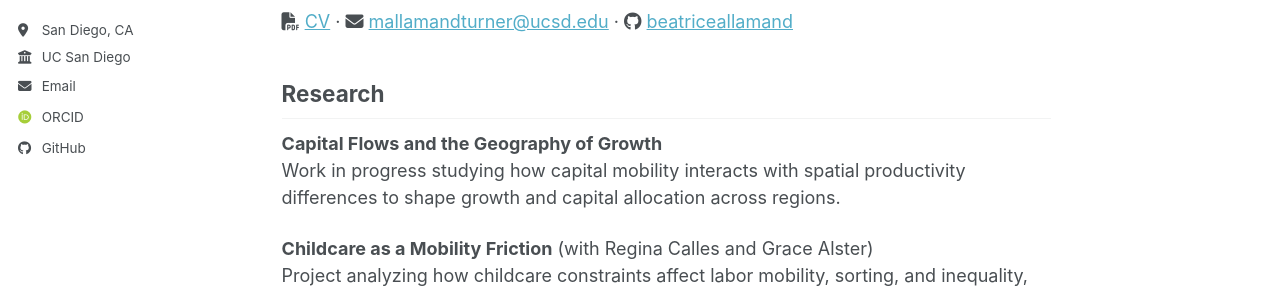
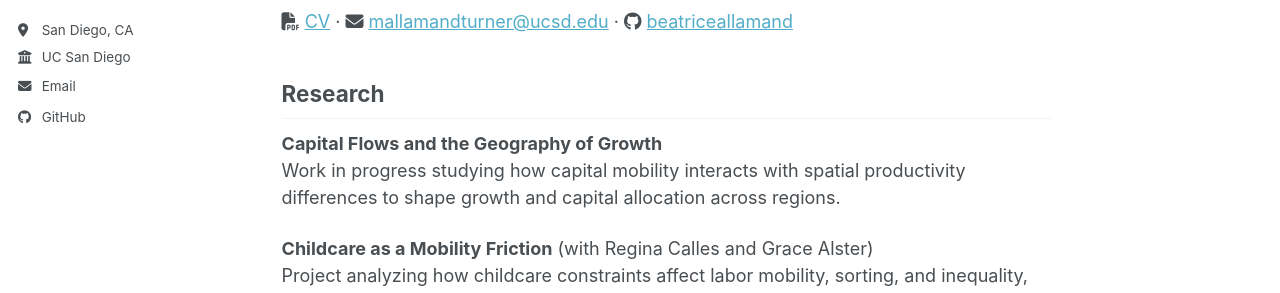
Before and after one commit to beatriceallamand/beatriceallamand.github.io, a Jekyll site: the page built from _pages/about.md, in a window 1280 px wide. Shown: the part 315-608 px from the top of the page. Built offline with Jekyll 4.4.1, drawn with Linux system fonts in a browser that asks for light colours; some web fonts are replaced; a script bundle is joined from its source files by our own code; library files that are not in the unit come from our copies; a file with an impossible date is left out.

Commit message:
Update _config.yml

```diff
--- a/_config.yml
+++ b/_config.yml
@@ -23,7 +23,7 @@
 #               Additional customization can be done by editing /_includes/author-profile.html
 author:
   # Biographic information
-  avatar           : "profile.jpg"
+  avatar           : "images/profile.jpg"
   name             : "Beatrice Allamand"
   pronouns         : # example: "she/her"
   bio              : "PhD student in Economics at UC San Diego."
@@ -39,7 +39,7 @@
   googlescholar    :
   inspire-hep      : # URL
   impactstory      : # URL
-  orcid            : "http://orcid.org/testaccount_ba"
+  orcid            :
   semantic         : # URL
   ssrn             : # URL
   pubmed           :
@@ -166,6 +166,7 @@
   - .htaccess
   - _pages
   - files
+  - images
 exclude:
   - "*.sublime-project"
   - "*.sublime-workspace"
```
